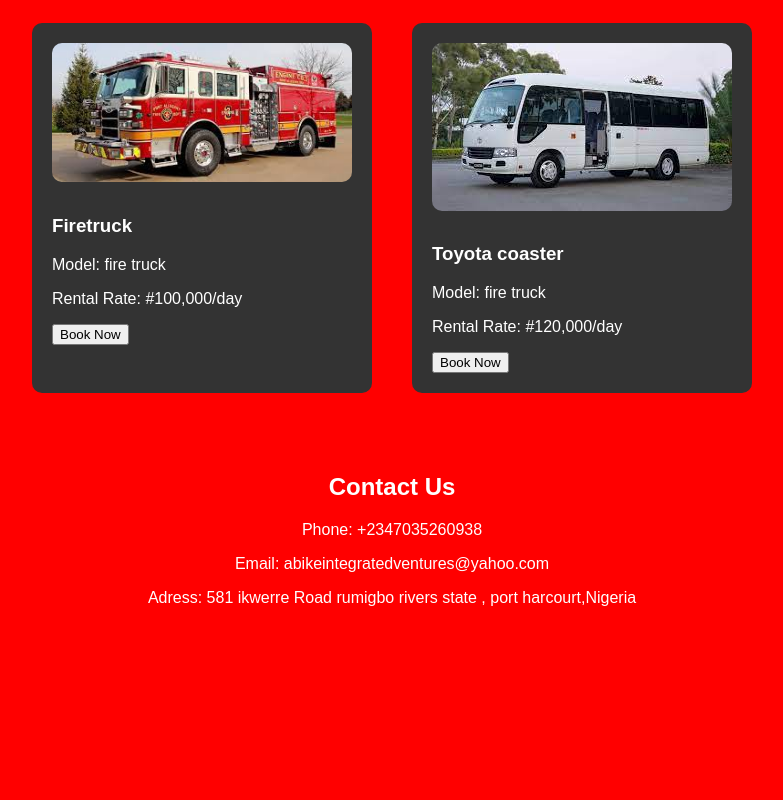
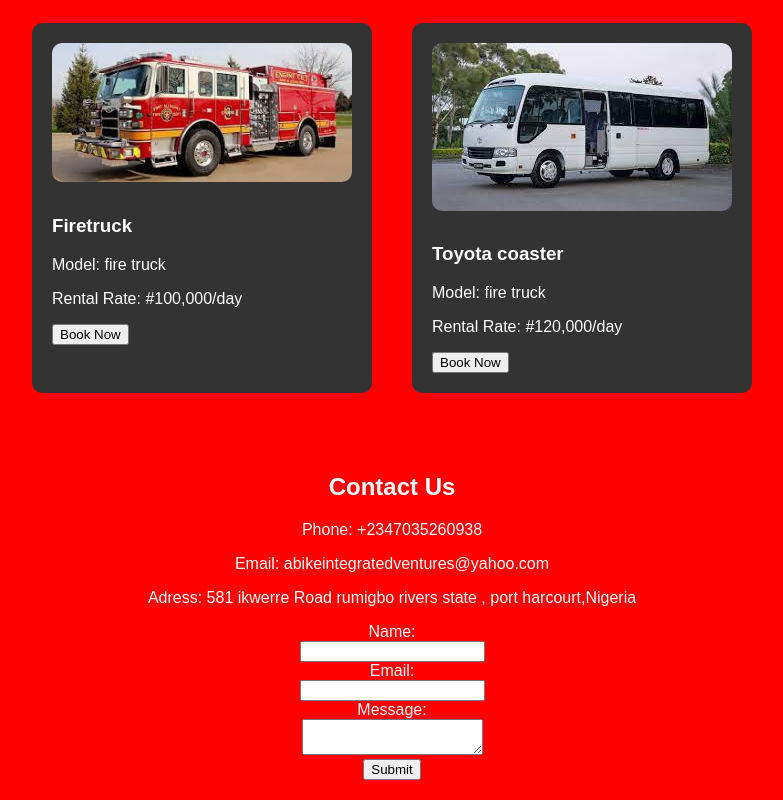
Before and after one commit to westsidepresh/web-logistics, a plain HTML site: page index.html in a window 1280 px wide. Shown: the part 848-1648 px from the top of the page, without its empty margins (248-1031 px from the left). Before the commit the page ends 1491 px from the top, so only its background shows below. Drawn offline with Linux system fonts and the light colour scheme.

Commit message:
Update index.html

```diff
--- a/index.html
+++ b/index.html
@@ -127,6 +127,16 @@
         <p>Phone: +2347035260938</p>
         <p>Email: abikeintegratedventures@yahoo.com</p>
         <p>Adress: 581 ikwerre Road rumigbo rivers state  , port harcourt,Nigeria<p>
+            <!-- Contact form -->
+        <form action="#" method="post">
+            <label for="name">Name:</label><br>
+            <input type="text" id="name" name="name" required><br>
+            <label for="email">Email:</label><br>
+            <input type="email" id="email" name="email" required><br>
+            <label for="message">Message:</label><br>
+            <textarea id="message" name="message" required></textarea><br>
+            <input type="submit" value="Submit">
+        </form>
     </footer>
 </body>
 </html>
```
